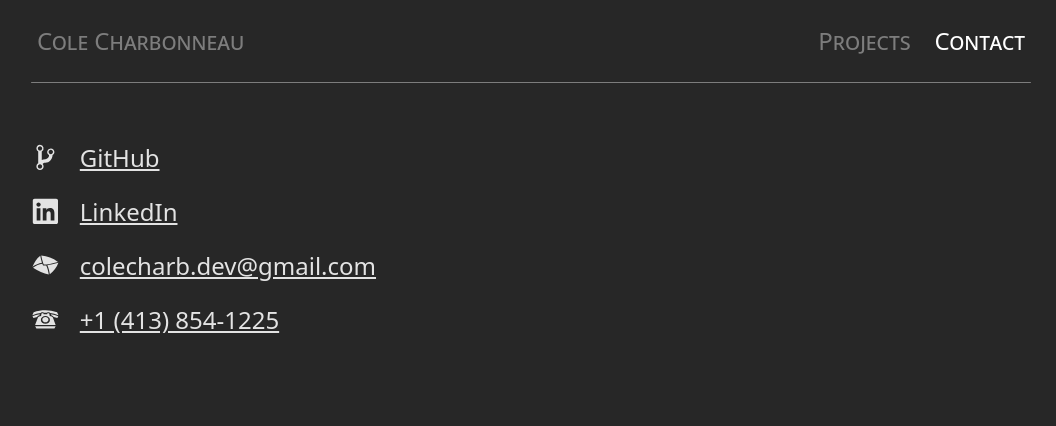
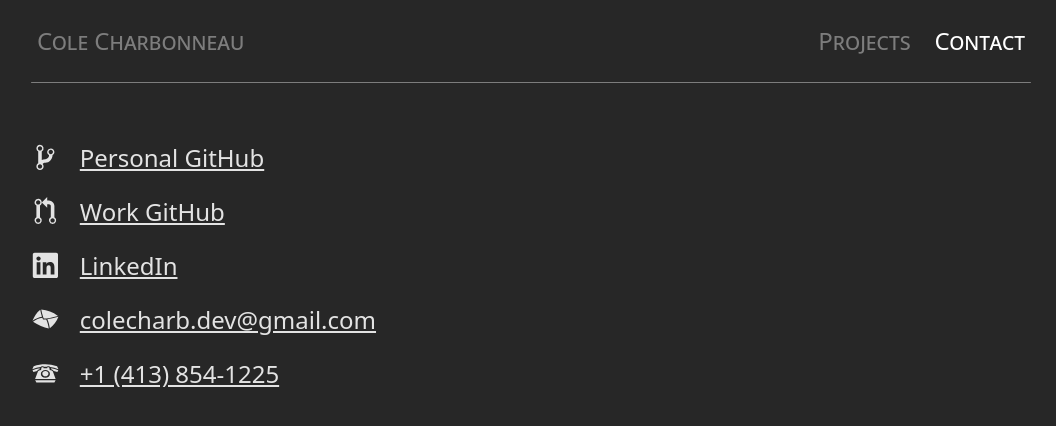
Before and after one commit to colecharb/colecharb-web, a React (Vite) app: page /contact in a window 1280 px wide. Shown: the top 426 px of the page, without its empty margins (109-1165 px from the left). Built offline with nearby package versions, Linux system fonts and the light colour scheme.

Commit message:
added work github and new icon

```diff
--- a/src/components/ContactPage.tsx
+++ b/src/components/ContactPage.tsx
@@ -1,13 +1,18 @@
 import { FaLinkedin } from "react-icons/fa";
 import { GiEnvelope, GiRotaryPhone } from "react-icons/gi";
-import { GoGitBranch } from "react-icons/go";
+import { GoGitBranch, GoGitPullRequest } from "react-icons/go";
 
 export default function () {
   return (
     <div>
       <div className="contact-item">
         <GoGitBranch className="contact-icon" />
-        <a href="https://github.com/colecharb">GitHub</a>
+        <a href="https://github.com/colecharb">Personal GitHub</a>
+      </div>
+
+      <div className="contact-item">
+        <GoGitPullRequest className="contact-icon" />
+        <a href="https://github.com/colecharbonneau">Work GitHub</a>
       </div>
 
       <div className="contact-item">
```
